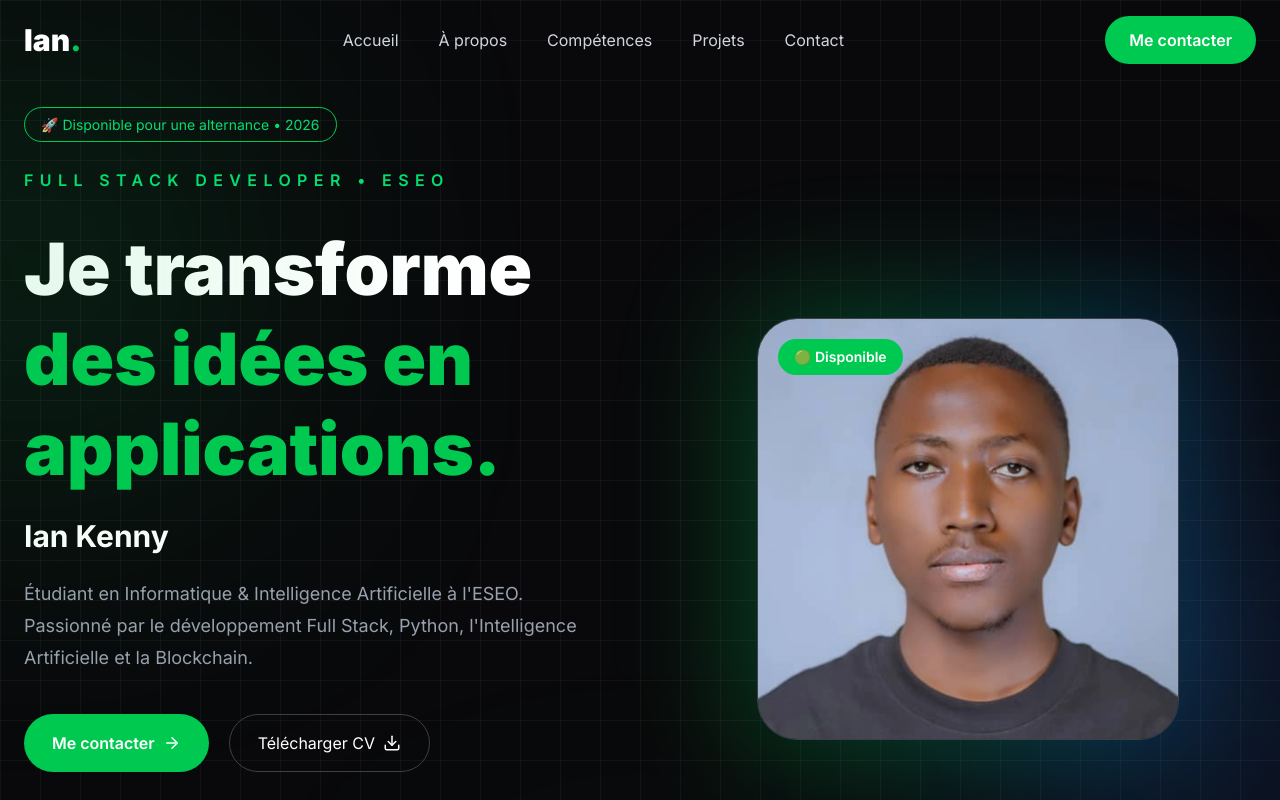
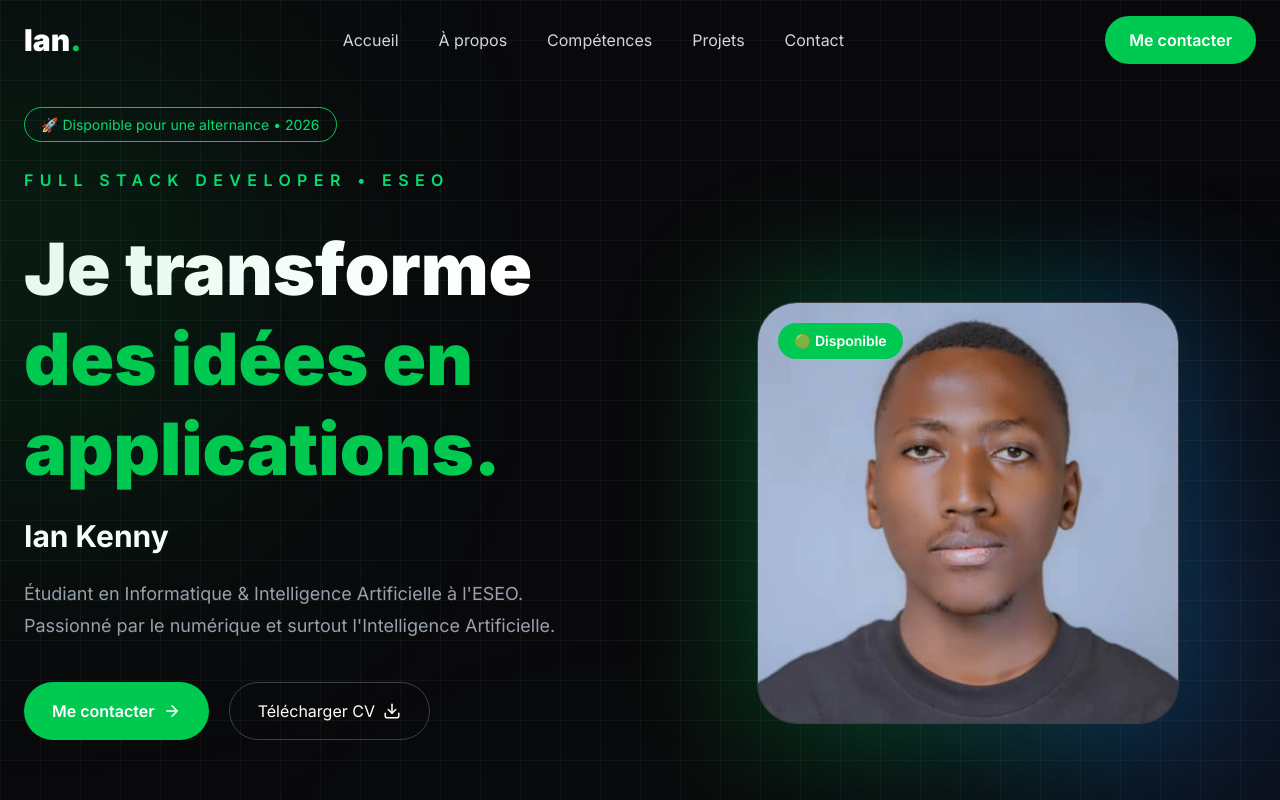
Before and after one commit to bukuruia/portfolio-ian, a Next.js app: page / in a window 1280 px wide. Shown: the top 800 px of the page. Built offline with nearby package versions, Linux system fonts and the light colour scheme.

Commit message:
Update Hero.tsx

```diff
--- a/src/components/sections/Hero.tsx
+++ b/src/components/sections/Hero.tsx
@@ -44,8 +44,8 @@ export default function Hero() {
 
           <p className="mt-6 max-w-xl text-lg leading-8 text-gray-400">
             Étudiant en Informatique & Intelligence Artificielle à l'ESEO.
-            Passionné par le développement Full Stack, Python,
-            l'Intelligence Artificielle et la Blockchain.
+            Passionné par le numérique et surtout
+            l'Intelligence Artificielle.
           </p>
 
           {/* Boutons */}
```
